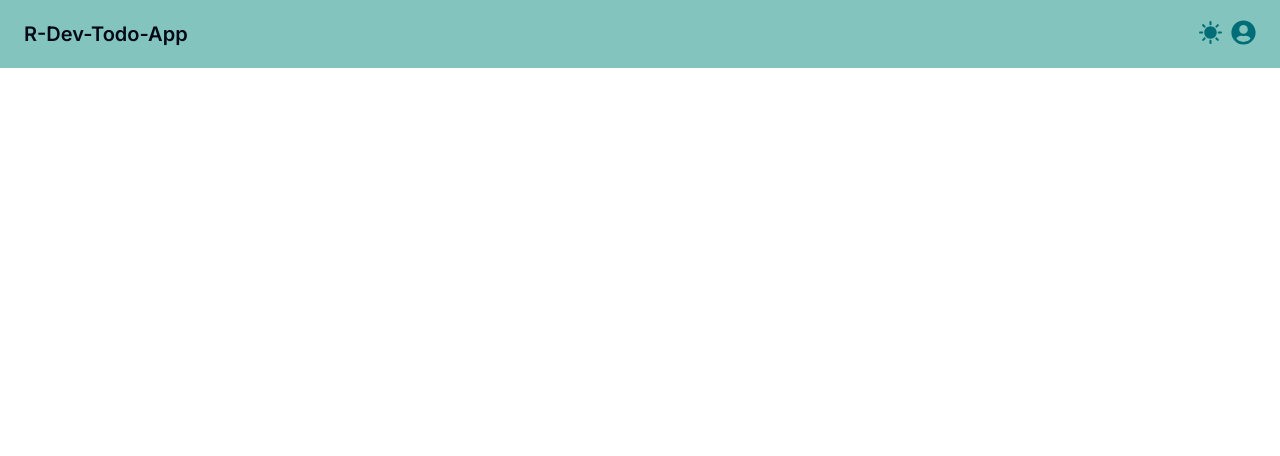
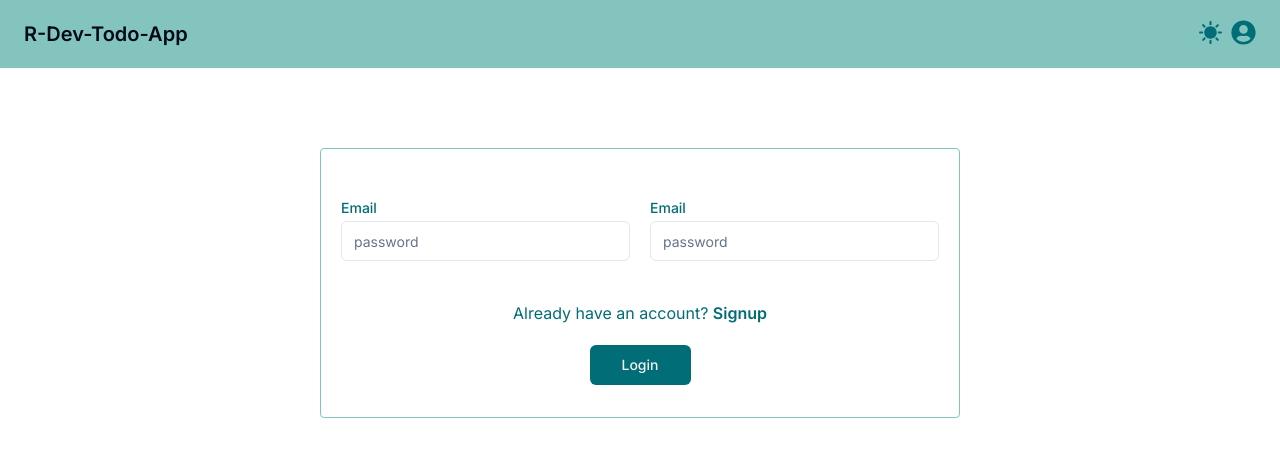
Before and after one commit to solonkonora/To-Do, a Next.js app in the folder front-end/: page /signup in a window 1280 px wide. Shown: the top 456 px of the page. Built offline with nearby package versions, Linux system fonts and the light colour scheme; no server answers.

Commit message:
don with the login form but not implemented the function

```diff
--- a/front-end/package.json
+++ b/front-end/package.json
@@ -9,6 +9,7 @@
     "lint": "next lint"
   },
   "dependencies": {
+    "@radix-ui/react-label": "^2.1.0",
     "@radix-ui/react-slot": "^1.1.0",
     "class-variance-authority": "^0.7.0",
     "clsx": "^2.1.1",
--- a/front-end/src/app/signup/page.tsx
+++ b/front-end/src/app/signup/page.tsx
@@ -1,3 +1,4 @@
+import LoginForm from "@/components/molecules/loginForm";
 import Navbar from "@/components/molecules/navbar";
 import React from "react";
 
@@ -7,6 +8,7 @@ export default function Hone({}: Props) {
   return (
     <div>
       <Navbar />
+      <LoginForm />
     </div>
   );
 }
--- a/front-end/src/components/molecules/login.tsx
+++ /dev/null
@@ -1,11 +0,0 @@
-import React from 'react'
-
-type Props = {}
-
-export default function Login({}: Props) {
-  return (
-    <div className='w-1/2'>
-
-    </div>
-  )
-}
--- /dev/null
+++ b/front-end/src/components/molecules/loginForm.tsx
@@ -0,0 +1,54 @@
+"use client";
+import React, { useState } from "react";
+import { Input } from "../ui/input";
+import { Label } from "../ui/label";
+import { Button } from "../ui/button";
+
+type Props = {};
+
+export default function LoginForm({}: Props) {
+  const [username, setUsername] = useState("");
+  const [password, setPassword] = useState("");
+
+  const handleLogin = () => {
+    console.log("jsdjk");
+  };
+
+  return (
+    <div className="border w-1/2 flex justify-between mx-auto rounded text-primary-color py-8 border-secondary-color mt-20">
+      <div className="w-full">
+        <div className="w-full flex justify-between gap-5 mx-auto  p-5 ">
+          <div className="grid w-full max-w-sm items-center gap-1.5">
+            <Label htmlFor="email">Email</Label>
+            <Input
+              type="password"
+              id="email"
+              placeholder="password"
+              onChange={(e) => setUsername(e.target.value)}
+            />
+          </div>
+
+          <div className="grid w-full max-w-sm items-center gap-1.5">
+            <Label htmlFor="email">Email</Label>
+            <Input
+              type="password"
+              id="email"
+              placeholder="password"
+              onChange={(e) => setPassword(e.target.value)}
+            />
+          </div>
+        </div>
+        <p className="text-center py-5">
+          Already have an account?{" "}
+          <span className="hover:underline font-semibold">Signup</span>
+        </p>
+        <Button
+          className="bg-primary-color flex justify-center mx-auto text-[#f1f1f1] px-8"
+          onClick={handleLogin}
+        >
+          Login
+        </Button>
+      </div>
+    </div>
+  );
+}
--- /dev/null
+++ b/front-end/src/components/ui/input.tsx
@@ -0,0 +1,25 @@
+import * as React from "react"
+
+import { cn } from "@/lib/utils"
+
+export interface InputProps
+  extends React.InputHTMLAttributes<HTMLInputElement> {}
+
+const Input = React.forwardRef<HTMLInputElement, InputProps>(
+  ({ className, type, ...props }, ref) => {
+    return (
+      <input
+        type={type}
+        className={cn(
+          "flex h-10 w-full rounded-md border border-input bg-background px-3 py-2 text-sm ring-offset-background file:border-0 file:bg-transparent file:text-sm file:font-medium placeholder:text-muted-foreground focus-visible:outline-none focus-visible:ring-2 focus-visible:ring-ring focus-visible:ring-offset-2 disabled:cursor-not-allowed disabled:opacity-50",
+          className
+        )}
+        ref={ref}
+        {...props}
+      />
+    )
+  }
+)
+Input.displayName = "Input"
+
+export { Input }
--- /dev/null
+++ b/front-end/src/components/ui/label.tsx
@@ -0,0 +1,26 @@
+"use client"
+
+import * as React from "react"
+import * as LabelPrimitive from "@radix-ui/react-label"
+import { cva, type VariantProps } from "class-variance-authority"
+
+import { cn } from "@/lib/utils"
+
+const labelVariants = cva(
+  "text-sm font-medium leading-none peer-disabled:cursor-not-allowed peer-disabled:opacity-70"
+)
+
+const Label = React.forwardRef<
+  React.ElementRef<typeof LabelPrimitive.Root>,
+  React.ComponentPropsWithoutRef<typeof LabelPrimitive.Root> &
+    VariantProps<typeof labelVariants>
+>(({ className, ...props }, ref) => (
+  <LabelPrimitive.Root
+    ref={ref}
+    className={cn(labelVariants(), className)}
+    {...props}
+  />
+))
+Label.displayName = LabelPrimitive.Root.displayName
+
+export { Label }
```
Also changed, not shown: 1 other file (tests, documents, lock files or other folders).
